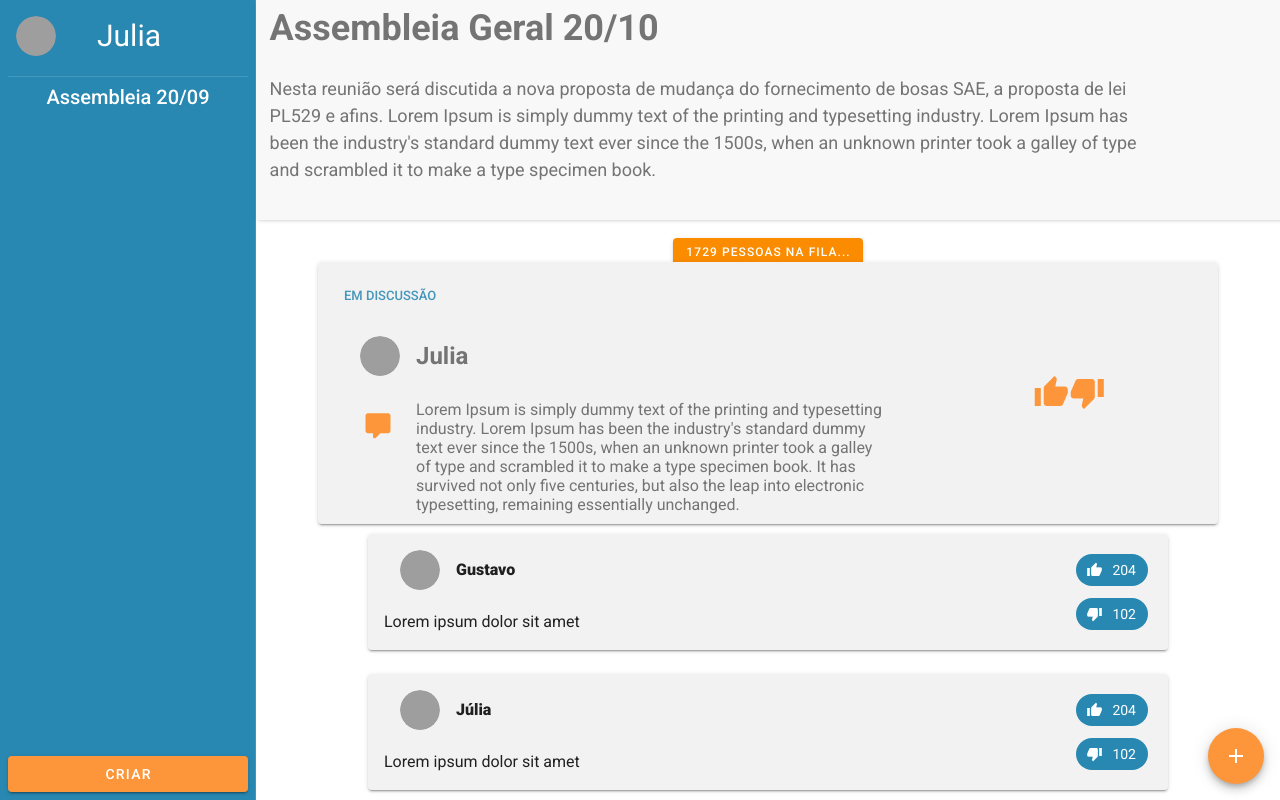
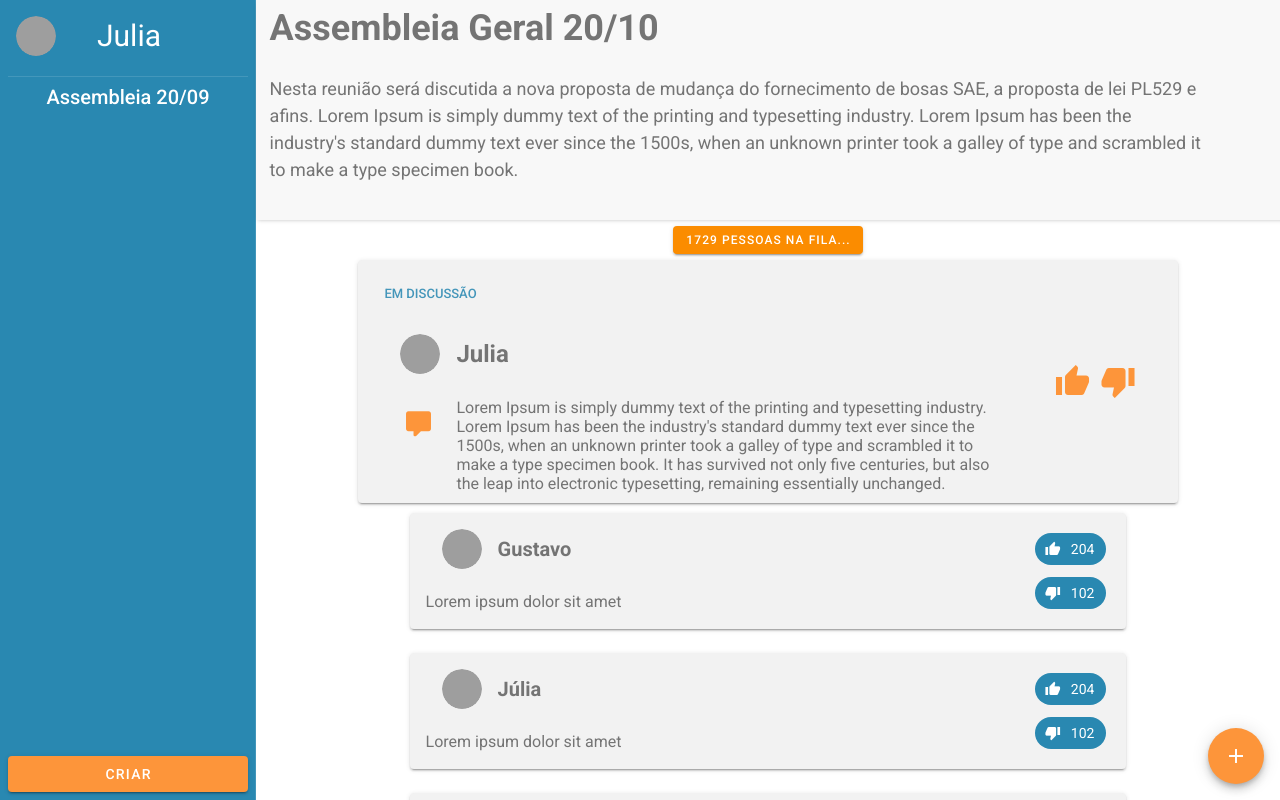
Before and after one commit to JuliaAlves/hackathon-democracia, a Vue app: page /#/ in a window 1280 px wide. Shown: the top 800 px of the page. Built offline with nearby package versions, Linux system fonts and the light colour scheme; grey boxes are pictures that could not be loaded.

Commit message:
more aligment and style

```diff
--- a/src/components/ActiveDiscussionCard.vue
+++ b/src/components/ActiveDiscussionCard.vue
@@ -1,7 +1,7 @@
 <template>
     <v-card class="card">
         <v-row>
-            <v-col class="col-8">
+            <v-col class="col-10">
                 <v-list class="py-0">
                     <v-list-item>
                         <span class="discussion"> Em discussão </span>
@@ -22,13 +22,19 @@
                     </v-list-item>
                 </v-list>
             </v-col>
-            <v-col class="col-4 d-flex justify-center align-center">
+            <v-col class="col-2 d-flex justify-center align-center">
+                <v-row>
+                    <v-col class="col-4">
                         <v-btn icon>
                             <v-icon size="36px">mdi-thumb-up</v-icon>
                         </v-btn>
+                    </v-col>
+                    <v-col class="col-2">
                         <v-btn icon>
                             <v-icon size="36px">mdi-thumb-down</v-icon>
                         </v-btn>
+                    </v-col>
+                </v-row>
             </v-col>
         </v-row>
     </v-card>
--- a/src/components/CouncilBody.vue
+++ b/src/components/CouncilBody.vue
@@ -1,5 +1,5 @@
 <template>
-  <v-container class="council-body">
+  <div class="council-body">
         <v-row class="justify-center">
             <div class="my-2">
                 <v-btn small color="warning" dark>{{queueSize}} pessoas na fila...</v-btn>
@@ -15,7 +15,7 @@
                 </v-col>
             </v-row>
         </div>
-  </v-container>
+  </div>
 </template>
 
 <script>
@@ -53,12 +53,13 @@
 
 <style scoped>
 .active {
-    width: 90%;
+    margin-top: 10px;
+    width: 80%;
 }
 
 .inactive {
     margin-top: 10px;
-    width: 80%;
+    width: 70%;
 }
 
 .council-body {
--- a/src/components/CouncilHeader.vue
+++ b/src/components/CouncilHeader.vue
@@ -1,5 +1,5 @@
 <template>
-  <v-container class="council-header">
+  <div class="council-header">
     <v-row>
         <span class="council-name"> {{ name }} </span>
     </v-row>
@@ -8,7 +8,7 @@
           {{ description }}
         </span>
     </v-row>
-  </v-container>
+  </div>
 </template>
 
 <script>
--- a/src/components/InactiveDiscussionCard.vue
+++ b/src/components/InactiveDiscussionCard.vue
@@ -7,10 +7,10 @@
             <v-list-item-avatar>
               <img :src="data.avatar">
             </v-list-item-avatar>
-            <span class="font-weight-black">{{ data.name }}</span>
+            <span class="name">{{ data.name }}</span>
           </v-list-item>
           <v-list-item>
-            <p>{{data.description}}</p>
+            <p class="description">{{data.description}}</p>
           </v-list-item>
         </v-list>
       </v-col>
@@ -66,5 +66,18 @@
 
   .v-list {
     background: transparent;
-}
+  }
+
+  .description {
+    font-size: 16px;
+    line-height: 19px;
+    color: #747474;
+    text-align: left !important;
+  }
+
+  .name {
+    color: #747474;
+    font-size: 20px;
+    font-weight: bold;
+  }
 </style>
```
Lines whose indentation alone changed are shown as unchanged.
